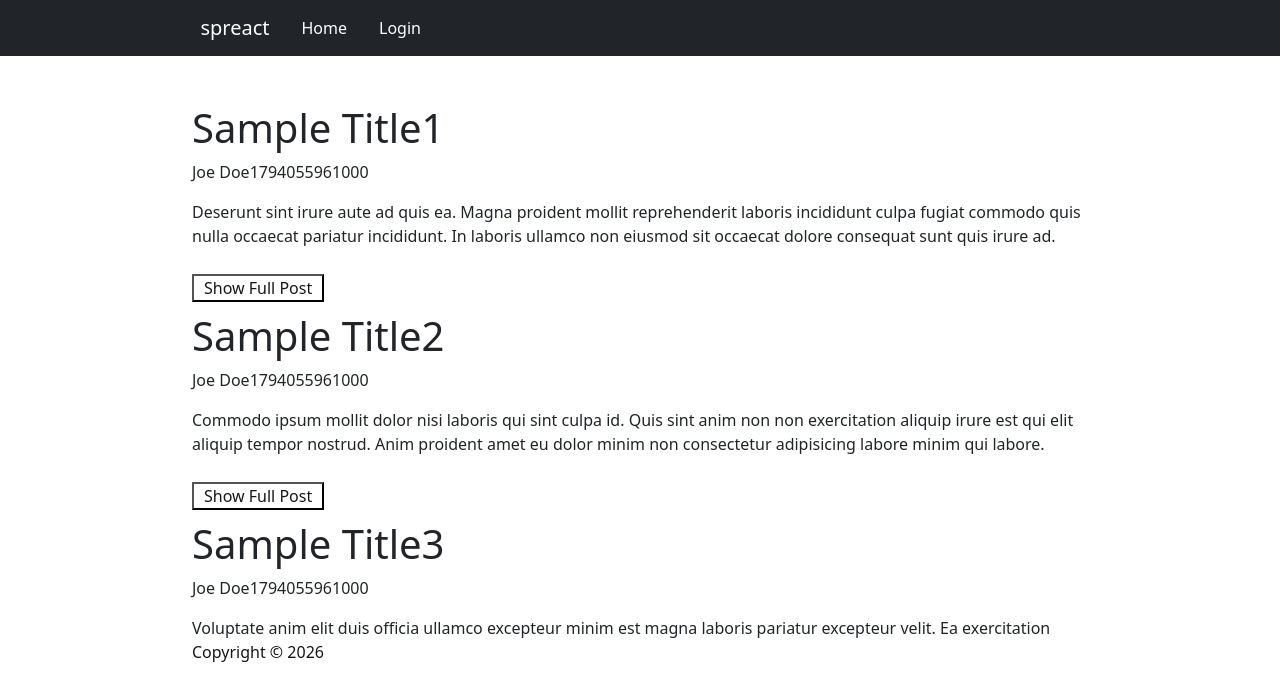
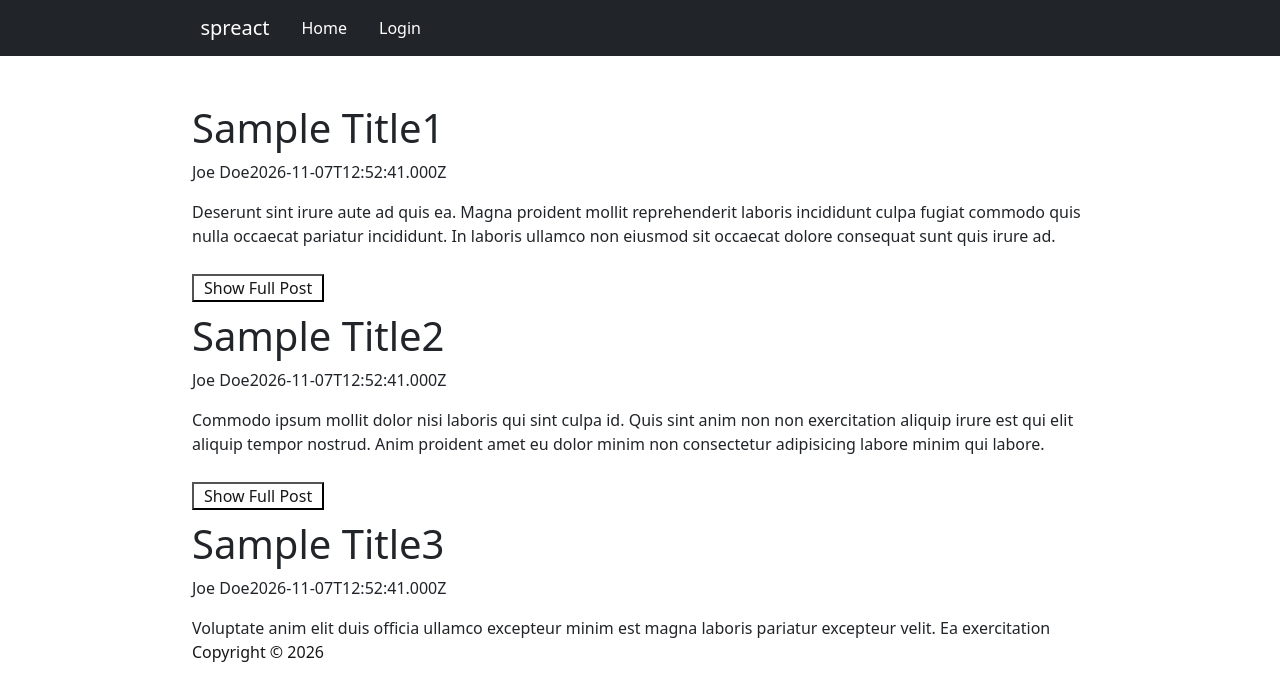
Before and after one commit to 4tinbras/spring-react-demo, a Next.js app in the folder react-front/: page /about/blog in a window 1280 px wide. Shown: the top 700 px of the page. Built offline with nearby package versions, Linux system fonts and the light colour scheme.

Commit message:
Change date format to iso

```diff
--- a/react-front/app/about/blog/page.tsx
+++ b/react-front/app/about/blog/page.tsx
@@ -8,12 +8,12 @@ export default function Blog() {
     return (<div>
         <PostSummary title={"Sample Title1"} textSample={loremIpsum({count: 3, units: "sentences"})}
                      // imageSrc={undefined}
-                     author={"Joe Doe"} date={Date.now()}></PostSummary>
+                     author={"Joe Doe"} date={new Date(Date.now()).toISOString()}></PostSummary>
         <PostSummary title={"Sample Title2"} textSample={loremIpsum({count: 3, units: "sentences"})}
             // imageSrc={undefined}
-                     author={"Joe Doe"} date={Date.now()}></PostSummary>
+                     author={"Joe Doe"} date={new Date(Date.now()).toISOString()}></PostSummary>
         <PostSummary title={"Sample Title3"} textSample={loremIpsum({count: 3, units: "sentences"})}
             // imageSrc={undefined}
-                     author={"Joe Doe"} date={Date.now()}></PostSummary>
+                     author={"Joe Doe"} date={new Date(Date.now()).toISOString()}></PostSummary>
     </div>)
 }
```
